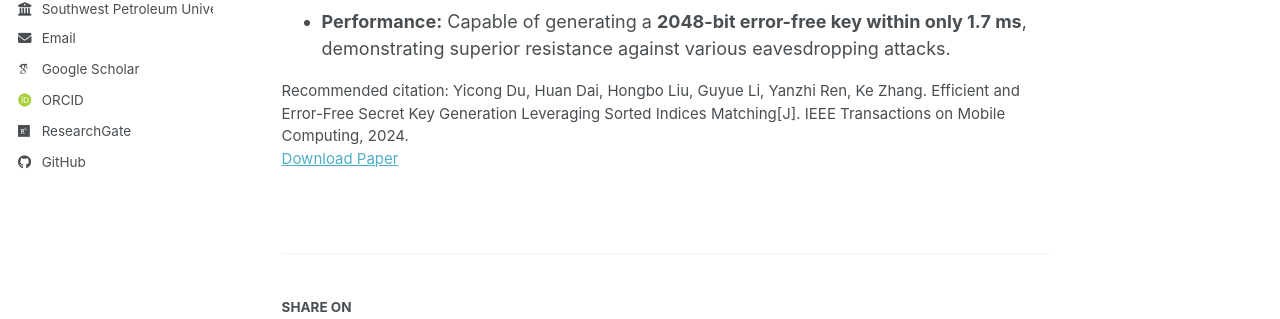
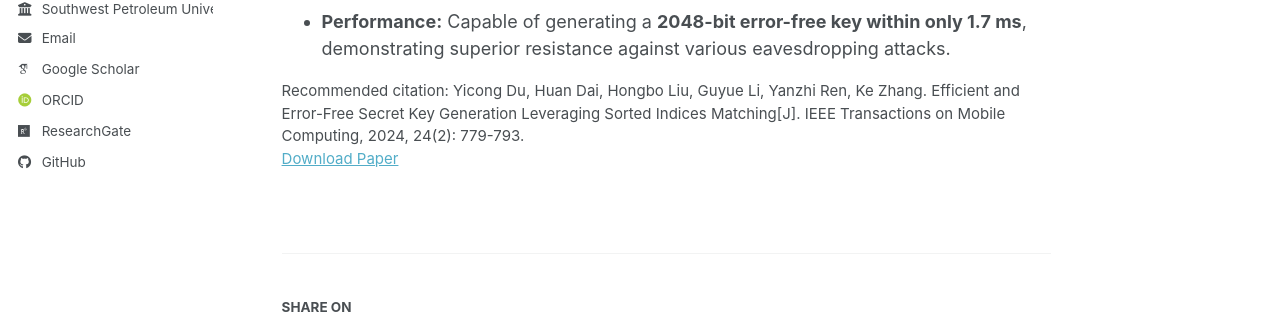
Before and after one commit to DozzzeN/yc_du, a Jekyll site: the page built from _publications/2024-09-01-sorted-indices-matching.md, in a window 1280 px wide and 1136 px high. Shown: the part 444-763 px from the top of the window. Built offline with Jekyll 4.4.1, drawn with Linux system fonts in a browser that asks for light colours; some web fonts are replaced; a script bundle is joined from its source files by our own code; library files that are not in the unit come from our copies.

Commit message:
Update citation format in publication metadata

```diff
--- a/_publications/2024-09-01-sorted-indices-matching.md
+++ b/_publications/2024-09-01-sorted-indices-matching.md
@@ -7,7 +7,7 @@ excerpt: 'Introduces SIM-SKG, a novel paradigm utilizing sorted indices of chann
 date: 2024-09-01
 venue: 'IEEE Transactions on Mobile Computing (TMC)'
 paperurl: 'https://ieeexplore.ieee.org/document/10413550'
-citation: 'Yicong Du, Huan Dai, Hongbo Liu, Guyue Li, Yanzhi Ren, Ke Zhang. Efficient and Error-Free Secret Key Generation Leveraging Sorted Indices Matching[J]. IEEE Transactions on Mobile Computing, 2024.'
+citation: 'Yicong Du, Huan Dai, Hongbo Liu, Guyue Li, Yanzhi Ren, Ke Zhang. Efficient and Error-Free Secret Key Generation Leveraging Sorted Indices Matching[J]. IEEE Transactions on Mobile Computing, 2024, 24(2): 779-793.'
 ---
 
 ### Contributions & Highlights
```
